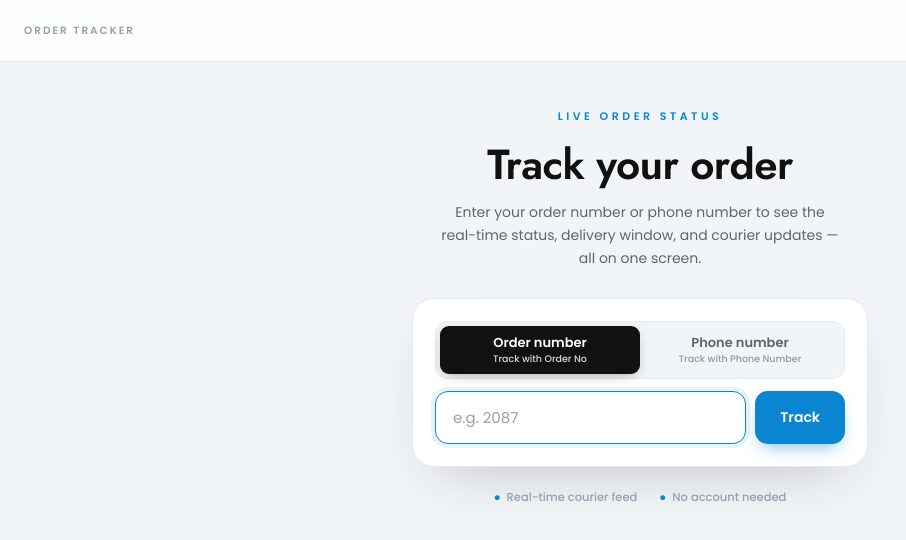
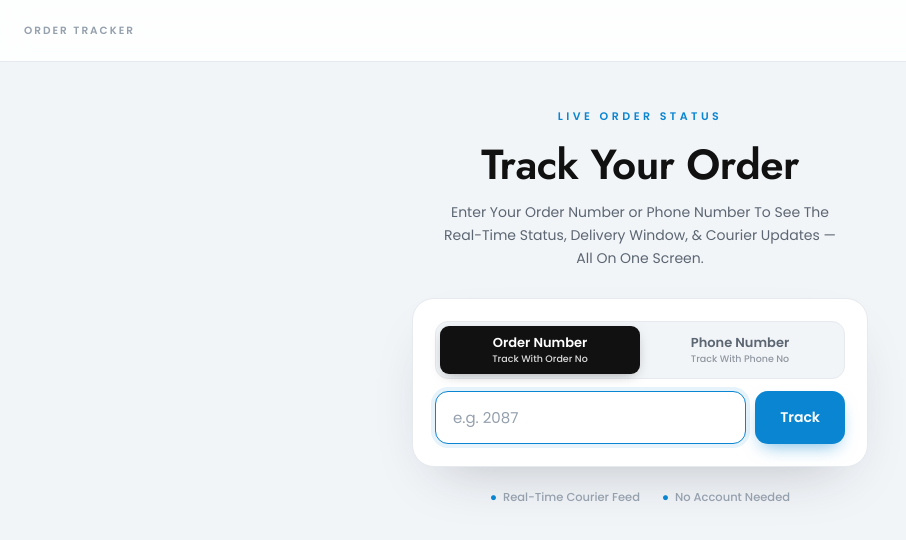
Before and after one commit to saqib876/Order_Tracker, a Next.js app: page /track in a window 1280 px wide. Shown: the top 540 px of the page, without its empty margins (0-906 px from the left). Built offline with nearby package versions, Linux system fonts and the light colour scheme.

Commit message:
Update page.tsx

```diff
--- a/src/app/track/page.tsx
+++ b/src/app/track/page.tsx
@@ -461,7 +461,7 @@ export default function TrackPage() {
 
       <div className="bar">
         {o ? (
-          <button className="bar-reset" onClick={reset}>← Track another order</button>
+          <button className="bar-reset" onClick={reset}>← Track Another Order</button>
         ) : (
           <span className="bar-sub">Order Tracker</span>
         )}
@@ -473,17 +473,17 @@ export default function TrackPage() {
         <div className="stage">
           <div className="search">
             <div className="eyebrow">Live order status</div>
-            <h1>Track your order</h1>
-            <p>Enter your order number or phone number to see the real-time status, delivery window, and courier updates — all on one screen.</p>
+            <h1>Track Your Order</h1>
+            <p>Enter Your Order Number or Phone Number To See The Real-Time Status, Delivery Window, & Courier Updates — All On One Screen.</p>
             <div className="card-search">
               <div className="seg">
                 <button className={tab === 'order' ? 'on' : ''} onClick={() => switchTab('order')}>
-                  Order number
-                  <small>Track with Order No</small>
+                  Order Number
+                  <small>Track With Order No</small>
                 </button>
                 <button className={tab === 'phone' ? 'on' : ''} onClick={() => switchTab('phone')}>
-                  Phone number
-                  <small>Track with Phone Number</small>
+                  Phone Number
+                  <small>Track With Phone No</small>
                 </button>
               </div>
               <div className="field">
@@ -502,8 +502,8 @@ export default function TrackPage() {
               {error && <div className="alert">{error}</div>}
             </div>
             <div className="trust">
-              <span><b>●</b> Real-time courier feed</span>
-              <span><b>●</b> No account needed</span>
+              <span><b>●</b> Real-Time Courier Feed</span>
+              <span><b>●</b> No Account Needed</span>
             </div>
           </div>
         </div>
@@ -527,7 +527,7 @@ export default function TrackPage() {
                   <div className="ring-info">
                     <div className="rl">Delivered on</div>
                     <div className="rv">{fmtDate(o.updatedAt)}</div>
-                    <div className="rs">Thank you for shopping with Myzan.</div>
+                    <div className="rs">Thank You For Shopping With Myzan.</div>
                   </div>
                 </>
               ) : cd ? (
@@ -557,7 +557,7 @@ export default function TrackPage() {
               <div className="mnote">
                 <div className="mi"><IconSpark /></div>
                 <div>
-                  <div className="mt">Crafting your order</div>
+                  <div className="mt">Crafting Your Order</div>
                   <div className="mb">We’re carefully making your order. You’ll get an update the moment it ships.</div>
                 </div>
               </div>
@@ -579,7 +579,7 @@ export default function TrackPage() {
             {(shipped || delivered) && o.trackingId && (
               <div className="card">
                 <div className="card-h">
-                  <span className="t"><span className="live-i" />Live courier tracking</span>
+                  <span className="t"><span className="live-i" />Live Courier Tracking</span>
                   <span className="cn">{o.trackingId}</span>
                 </div>
                 <CourierEvents events={courierEvents === undefined ? null : courierEvents} />
@@ -591,7 +591,7 @@ export default function TrackPage() {
                     window.open(url, '_blank')
                   }}
                 >
-                  Track on PostEx <IconExt />
+                  Track on PostEx Courier <IconExt />
                 </button>
               </div>
             )}
```
